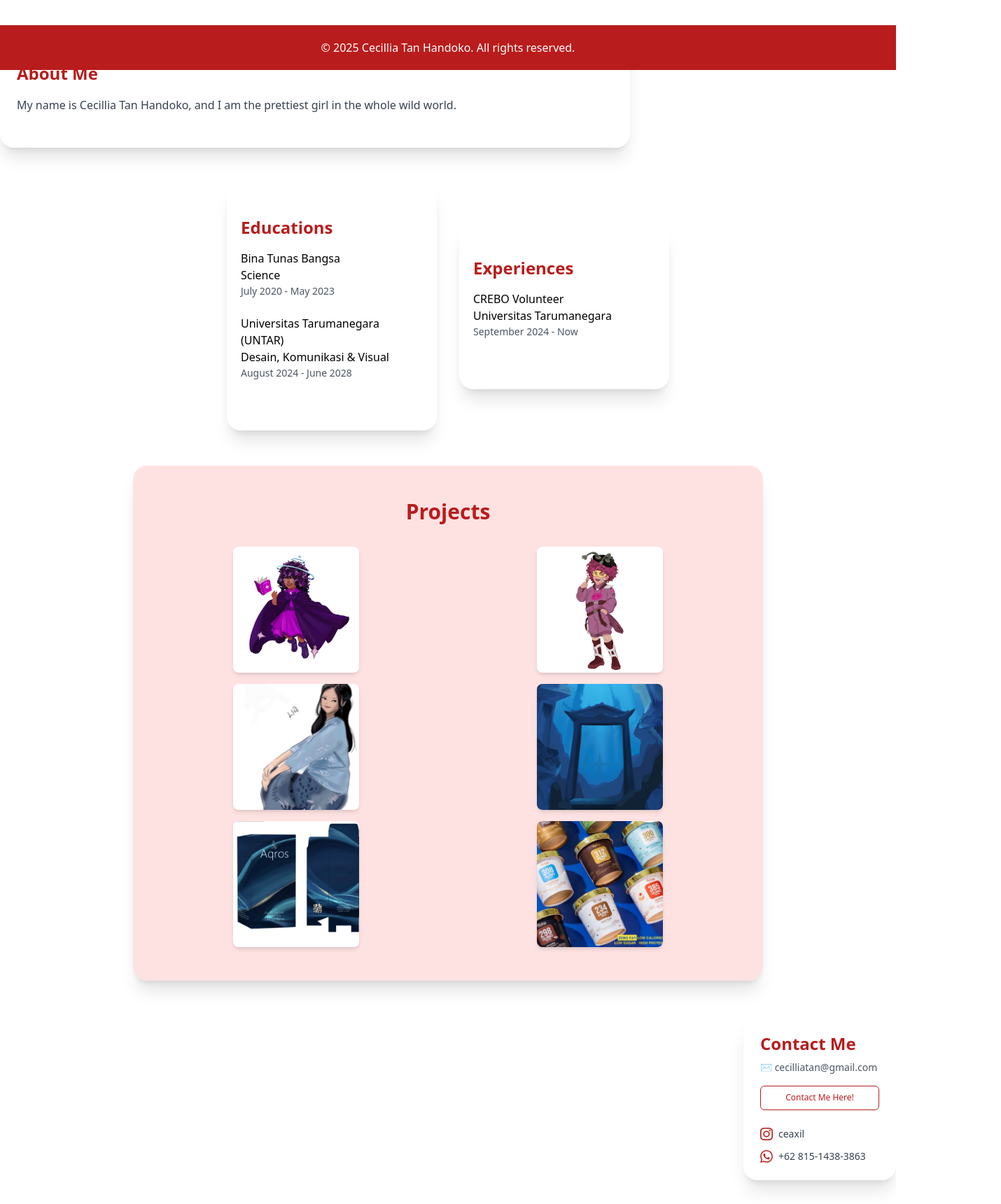
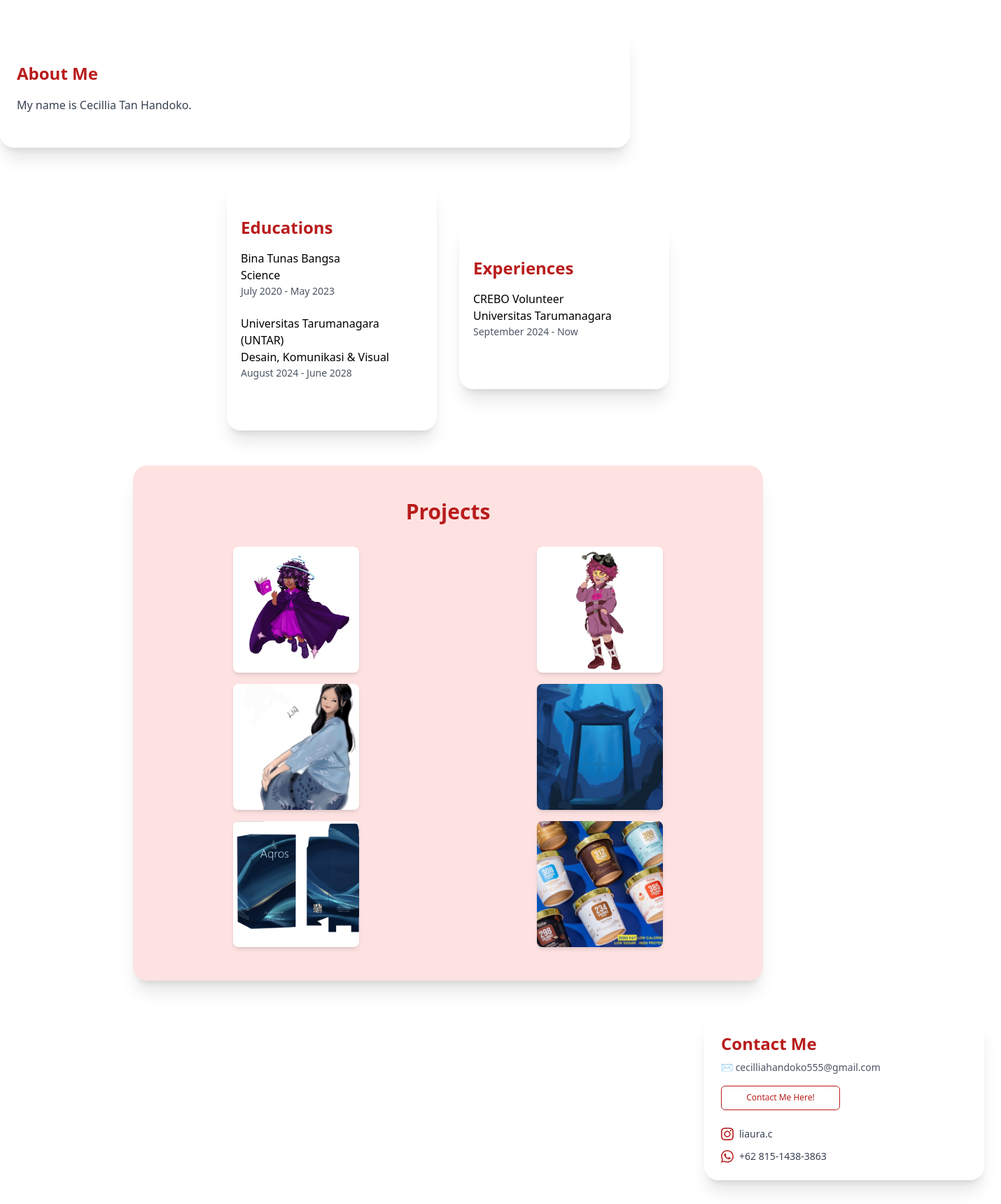
Before and after one commit to RafaelAngeloChristianto/cecil-portfolio, a React (Vite) app: page / in a window 1280 px wide. Shown: the part 700-2420 px from the top of the page at 70% size, 1430 px wide, since content can reach past the window. Built offline with nearby package versions, Linux system fonts and the light colour scheme; a web font is replaced by a local one.

Commit message:
footer and contact

```diff
--- a/src/components/Footer.tsx
+++ b/src/components/Footer.tsx
@@ -2,12 +2,10 @@ import React from "react";
 
 export const Footer: React.FC = () => {
     return (
-        <>
-            <div className="w-full bg-[#B91C1C] py-5 absolute bottom-0">
-                <p className="text-center text-white">
-                    &copy; 2025 Cecillia Tan Handoko. All rights reserved.
-                </p>
-            </div>
-        </>
+        <div className="w-full bg-[#B91C1C] py-5">
+            <p className="text-center text-white">
+                &copy; 2025 Cecillia Tan Handoko. All rights reserved.
+            </p>
+        </div>
     );
 };
--- a/src/screens/HomeScreen.tsx
+++ b/src/screens/HomeScreen.tsx
@@ -34,13 +34,14 @@ export const HomeScreen: React.FC = () => {
       <div className="flex flex-col min-h-screen scroll-smooth">
         <NavBar />
 
+        <main className="flex-grow">
           {/* Hero Section */}
           <motion.div
             id="home"
             initial={{ opacity: 0, y: 40 }}
             animate={{ opacity: 1, y: 0 }}
             transition={{ duration: 0.6 }}
-          className="flex flex-col md:flex-row justify-center items-center flex-grow px-6 py-20 gap-10"
+            className="flex flex-col md:flex-row justify-center items-center flex-grow px-6 py-20 gap-10 "
           >
             <div className="text-center md:text-left">
               <h1 className="font-Inter font-bold text-[24px] md:text-[28px] mb-2 text-[#B91C1C]">
@@ -50,7 +51,7 @@ export const HomeScreen: React.FC = () => {
                 Designer
               </h3>
               <h4 className="font-Open Sans text-[14px] text-gray-600">
-              Student at Universitas Tarumanegara
+                Student at Universitas Tarumanagara
               </h4>
 
               <div className="flex flex-col sm:flex-row sm:items-center sm:justify-start gap-4">
@@ -92,8 +93,7 @@ export const HomeScreen: React.FC = () => {
               About Me
             </h1>
             <p className="text-base leading-relaxed text-gray-700">
-            My name is Cecillia Tan Handoko, and I am the prettiest girl in the
-            whole wild world.
+              My name is Cecillia Tan Handoko.
             </p>
           </motion.div>
 
@@ -119,7 +119,9 @@ export const HomeScreen: React.FC = () => {
               </div>
               <br />
               <div>
-              <h2 className="font-Roboto">Universitas Tarumanegara (UNTAR) </h2>
+                <h2 className="font-Roboto">
+                  Universitas Tarumanagara (UNTAR){" "}
+                </h2>
                 <h3>Desain, Komunikasi & Visual</h3>
                 <h4 className="text-gray-600 text-[14px]">
                   August 2024 - June 2028
@@ -135,7 +137,7 @@ export const HomeScreen: React.FC = () => {
               </h1>
               <div>
                 <h2 className="font-Roboto">CREBO Volunteer</h2>
-              <h3>Universitas Tarumanegara</h3>
+                <h3>Universitas Tarumanagara</h3>
                 <h4 className="text-gray-600 text-[14px]">
                   September 2024 - Now
                 </h4>
@@ -175,13 +177,14 @@ export const HomeScreen: React.FC = () => {
             </div>
           </motion.div>
 
-        {/* Contact Section */}
+          {/* ✅ Updated Contact Section - aligned right */}
+          <div className="flex justify-end px-6 mr-[-150px] mb-[50px]">
             <motion.div
               initial={{ opacity: 0, y: 40 }}
               whileInView={{ opacity: 1, y: 0 }}
               viewport={{ once: true }}
               transition={{ duration: 0.6 }}
-          className="shadow-xl font-Inter mb-[50px] px-6 py-6 rounded-[20px] bg-white w-full md:w-fit self-end"
+              className="shadow-xl font-Inter px-6 py-6 rounded-[20px] bg-white w-full md:w-[400px]"
               id="contact"
             >
               <h1 className="text-2xl font-bold mb-2 font-Inter text-[#B91C1C]">
@@ -189,13 +192,13 @@ export const HomeScreen: React.FC = () => {
               </h1>
 
               <h4 className="text-sm text-gray-600 mb-2">
-            ✉️ cecilliatan@gmail.com
+                ✉️ cecilliahandoko555@gmail.com
               </h4>
 
               <a
                 target="_blank"
                 rel="noopener noreferrer"
-            href="https://mail.google.com/mail/?view=cm&fs=1&to=cecilliatan@gmail.com"
+                href="https://mail.google.com/mail/?view=cm&fs=1&to=cecilliahandoko555@gmail.com"
               >
                 <button className="w-[170px] h-[35px] text-[12px] font-Inter bg-white text-[#B91C1C] rounded-md mt-2 border border-[#B91C1C] hover:bg-[#FEE2E2] transition hover:cursor-pointer">
                   Contact Me Here!
@@ -204,12 +207,12 @@ export const HomeScreen: React.FC = () => {
 
               <div className="flex flex-col gap-3 justify-center items-start mt-6 text-gray-700 text-sm">
                 <a
-              href="https://www.instagram.com/ceaxil"
+                  href="https://www.instagram.com/liaura.c"
                   target="_blank"
                   className="flex items-center gap-2"
                 >
                   <SiInstagram className="text-lg text-[#B91C1C]" />
-              <span>ceaxil</span>
+                  <span>liaura.c</span>
                 </a>
                 <a
                   href="https://wa.me/6281514383863?text=Hello%20Cecillia%2C%20I%20want%20your%20service%20to%20create%20a%20design%20like%20..."
@@ -221,6 +224,8 @@ export const HomeScreen: React.FC = () => {
                 </a>
               </div>
             </motion.div>
+          </div>
+        </main>
 
         <Footer />
       </div>
```
Lines whose indentation alone changed are shown as unchanged.
